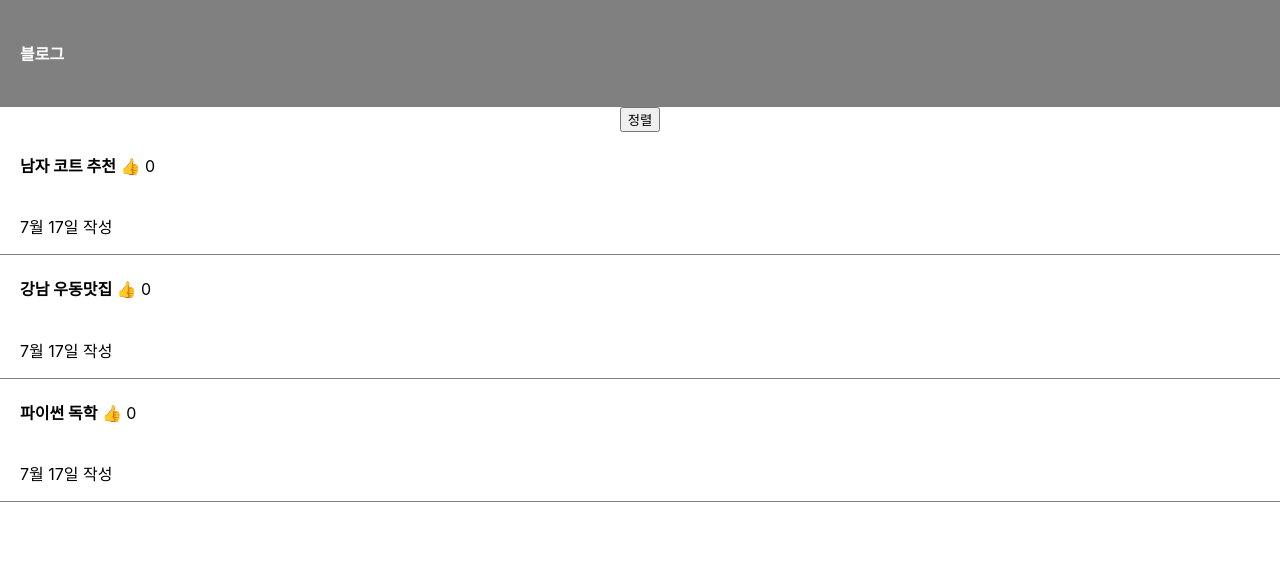
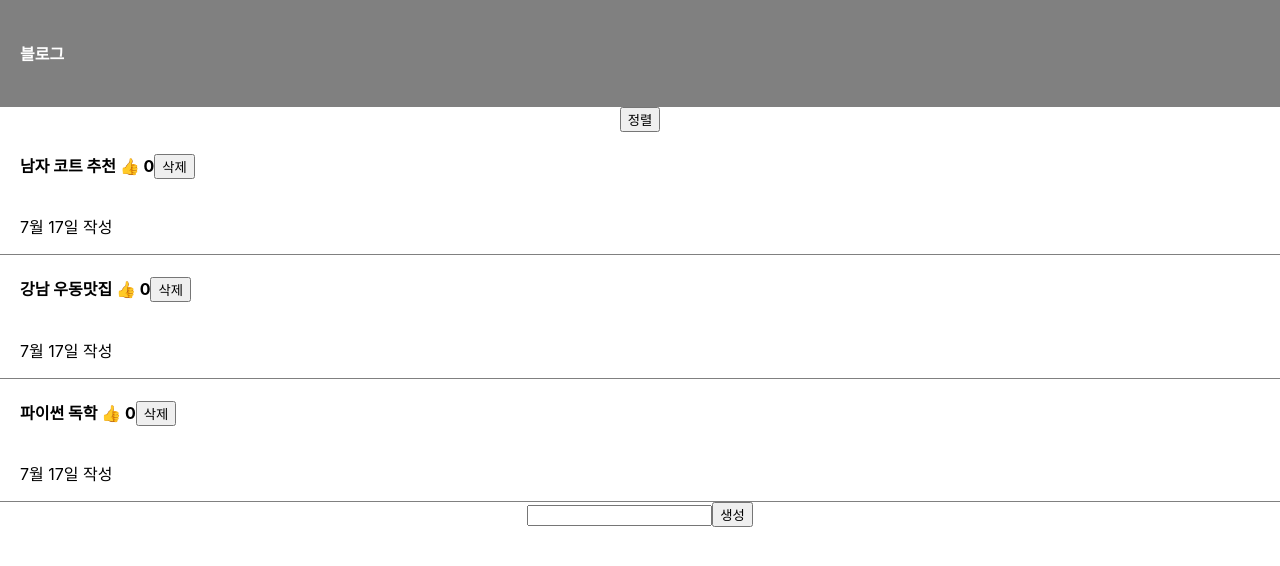
Before and after one commit to ttangzzi/Study_React, a React (Create React App) app: page / in a window 1280 px wide. Shown: the top 566 px of the page. Built offline with nearby package versions, Linux system fonts and the light colour scheme.

Commit message:
input기능, 글 추가/삭제 기능

```diff
--- a/src/App.js
+++ b/src/App.js
@@ -1,3 +1,4 @@
+/* eslint-disable */
 import logo from './logo.svg';
 import './App.css';
 import { useState } from 'react';
@@ -7,11 +8,13 @@ function App() {
   let [modal, setModal] = useState(false);
   let [like, setLike] = useState([0,0,0]);
   let [modalTitle, setModalTitle] = useState(0);
+  let [inputValue, setInputValue] = useState('');
   return (
     <div className="App">
       <div className="black-nav">
         <h4>블로그</h4>
       </div>
+      {/* 정렬 기능 */}
       <button onClick={()=>{
         let newTitle = [...title];
         newTitle.sort();
@@ -19,25 +22,41 @@ function App() {
       }}>정렬</button>
 
       {
+        // 반복문 사용
         title.map((a, i)=>{
           return (
             <div className="list" key={i}>
               <h4 onClick={()=>{
                 modal == true ? setModal(false) : setModal(true);
                 setModalTitle(i);
-              }}>{title[i]}</h4>
-              <span onClick={()=>{
+              }}>{title[i]}<span onClick={(e)=>{
+                e.stopPropagation();
                 let newLike = [...like];
                 newLike[i] += 1;
                 setLike(newLike);
-              }}> 👍</span> {like[i]}
+              }}> 👍</span> {like[i]}</h4>
+              <button onClick={()=>{
+                let newTitle = [...title];
+                newTitle.splice(i,1);
+                setTitle(newTitle);
+              }}>삭제</button>
               <p>7월 17일 작성</p>
             </div>
           )
         })
       }
 
+      <input onChange={
+        (e)=> {setInputValue(e.target.value);
+        }}/>
+      <button onClick={()=>{
+        let newTitle = [...title];
+        newTitle.unshift(inputValue);
+        setTitle(newTitle);
+      }}>생성</button>
+
       {
+        // 삼항연산자 / 인자 넘겨주기
         modal == true ? <Modal color={"skyblue"} title={title} woman = {
           ()=> {
             let newTitle = [...title];
```
